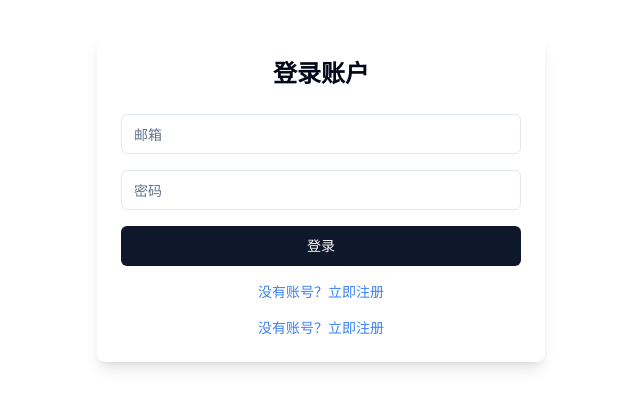
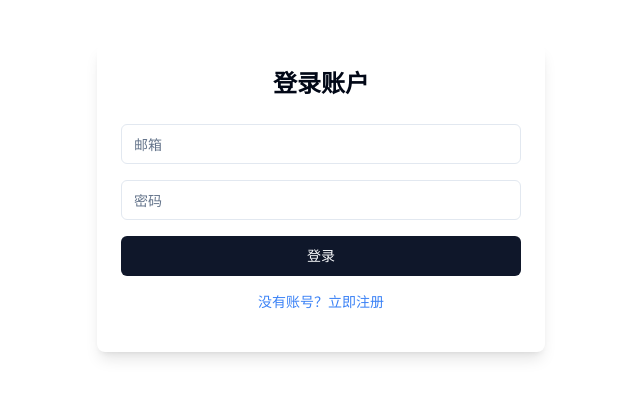
Before and after one commit to NomSol/Nom, a Next.js app: page /auth/login in a window 1280 px wide. Shown: the part 202-610 px from the top of the page, without its empty margins (319-959 px from the left). Built offline with nearby package versions, Linux system fonts and the light colour scheme.

Commit message:
delete repeated line

```diff
--- a/src/app/auth/login/page.tsx
+++ b/src/app/auth/login/page.tsx
@@ -8,12 +8,6 @@ export default function LoginPage() {
         <h1 className="text-2xl font-bold mb-6 text-center">登录账户</h1>
         <LoginForm />
         <div className="mt-4 text-center text-sm text-gray-600">
-          <Link
-            href="/register"
-            className="text-blue-500 hover:text-blue-600"
-          >
-            没有账号？立即注册
-          </Link>
         </div>
       </div>
     </div>
```
